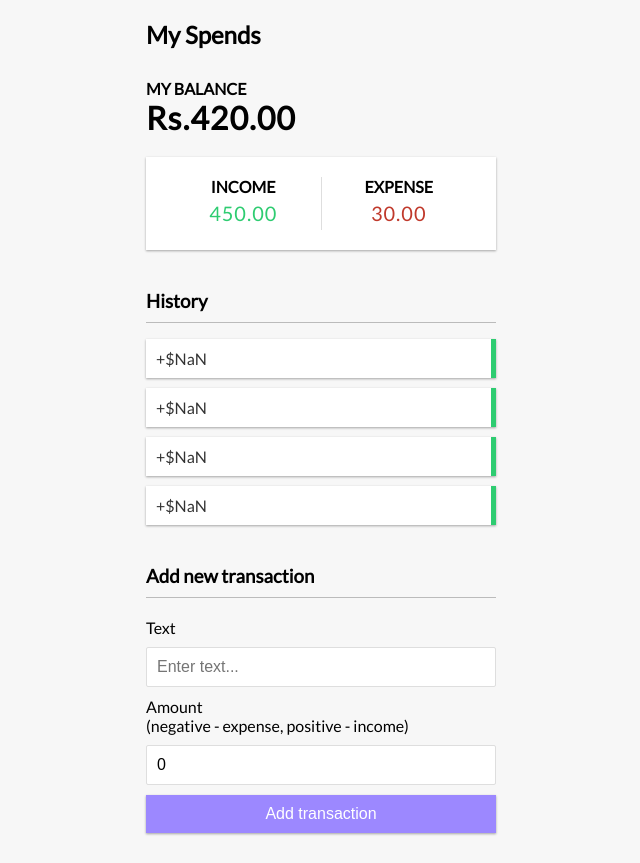
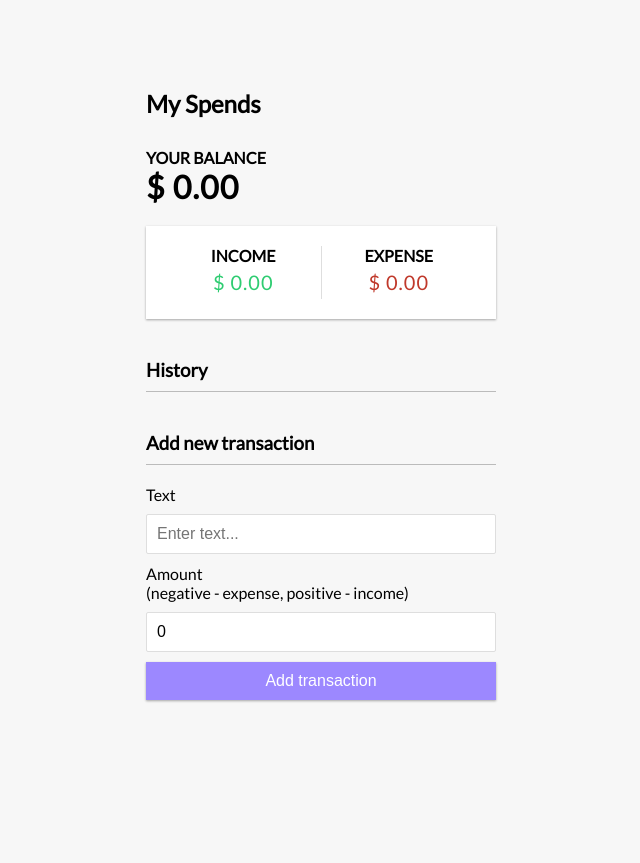
Before and after one commit to imsudiproy/Expense-Tracker, a React (Create React App) app: page / in a window 1280 px wide. Shown: the whole page, without its empty margins (319-959 px from the left). After the commit the page ends 800 px from the top, so only its background shows below. Built offline with nearby package versions, Linux system fonts and the light colour scheme.

Commit message:
Fix all issues (#3)
* fix all issues

Signed-off-by: Sudip Roy <sudiproy1999@gmail.com>

---------

Signed-off-by: Sudip Roy <sudiproy1999@gmail.com>

```diff
--- a/src/App.css
+++ b/src/App.css
@@ -149,3 +149,9 @@ input[type='number'] {
 .list li:hover .delete-btn {
   opacity: 1;
 }
+
+@media (max-width: 320px) {
+  .container {
+    width: 300px;
+  }
+}
--- a/src/components/AddTransaction.js
+++ b/src/components/AddTransaction.js
@@ -1,11 +1,11 @@
 import React, {useState, useContext} from 'react'
-import { GlobalContext } from '../context/GlobalState' ;
+import { GlobalContext } from '../context/GlobalState';
 
 export const AddTransaction = () => {
   const [text, setText] = useState('');
   const [amount, setAmount] = useState(0);
 
-    const { AddTransaction } = useContext(GlobalContext);
+  const { addTransaction } = useContext(GlobalContext);
 
   const onSubmit = e => {
     e.preventDefault();
@@ -16,8 +16,9 @@ export const AddTransaction = () => {
       amount: +amount
     }
 
-      AddTransaction(newTransaction);
+    addTransaction(newTransaction);
   }
+
   return (
     <>
       <h3>Add new transaction</h3>
@@ -38,5 +39,3 @@ export const AddTransaction = () => {
     </>
   )
 }
-
-//export default AddTransaction
--- a/src/components/Balance.js
+++ b/src/components/Balance.js
@@ -1,16 +1,33 @@
-import React, {useContext} from 'react' ;
-import { GlobalContext } from '../context/GlobalState' ;
+import React, { useContext } from 'react';
+import { GlobalContext } from '../context/GlobalState';
+
+//Money formatter function
+function moneyFormatter(num) {
+  let p = num.toFixed(2).split('.');
+  return (
+    '$ ' + (p[0].split('')[0]=== '-' ? '-' : '') +
+    p[0]
+      .split('')
+      .reverse()
+      .reduce(function (acc, num, i, orig) {
+        return num === '-' ? acc : num + (i && !(i % 3) ? ',' : '') + acc;
+      }, '') +
+    '.' +
+    p[1]
+  );
+}
 
 export const Balance = () => {
   const { transactions } = useContext(GlobalContext);
+
   const amounts = transactions.map(transaction => transaction.amount);
-  const total = amounts.reduce((acc, item) => (acc += item), 0).toFixed(2);
+
+  const total = amounts.reduce((acc, item) => (acc += item), 0);
+
   return (
     <>
-        <h4>My Balance</h4>
-        <h1>Rs.{total}</h1>
+      <h4>Your Balance</h4>
+    <h1>{moneyFormatter(total)}</h1>
     </>
   )
 }
-
-//export default Balance
--- a/src/components/Header.js
+++ b/src/components/Header.js
@@ -2,10 +2,8 @@ import React from 'react'
 
 export const Header = () => {
   return (
-    <div>
-        <h2>My Spends</h2>
-    </div>
+    <h2>
+      My Spends
+    </h2>
   )
 }
-
-//export const Header
--- a/src/components/IncomeExpenses.js
+++ b/src/components/IncomeExpenses.js
@@ -1,30 +1,46 @@
-import React, {useContext} from 'react' ;
-import { GlobalContext } from '../context/GlobalState' ;
+import React, { useContext } from 'react';
+import { GlobalContext } from '../context/GlobalState';
+
+//Money formatter function
+function moneyFormatter(num) {
+  let p = num.toFixed(2).split('.');
+  return (
+    '$ ' +
+    p[0]
+      .split('')
+      .reverse()
+      .reduce(function (acc, num, i, orig) {
+        return num === '-' ? acc : num + (i && !(i % 3) ? ',' : '') + acc;
+      }, '') +
+    '.' +
+    p[1]
+  );
+}
 
 export const IncomeExpenses = () => {
   const { transactions } = useContext(GlobalContext);
+
   const amounts = transactions.map(transaction => transaction.amount);
+
   const income = amounts
     .filter(item => item > 0)
-    .reduce((acc, item) => (acc += item), 0)
-    .toFixed(2);
+    .reduce((acc, item) => (acc += item), 0);
 
   const expense = (
     amounts.filter(item => item < 0).reduce((acc, item) => (acc += item), 0) *
     -1
-  ).toFixed(2);
+  );
+
   return (
     <div className="inc-exp-container">
         <div>
           <h4>Income</h4>
-          <p className="money plus">{income}</p>
+  <p className="money plus">{moneyFormatter(income)}</p>
         </div>
         <div>
           <h4>Expense</h4>
-          <p className="money minus">{expense}</p>
+  <p className="money minus">{moneyFormatter(expense)}</p>
         </div>
       </div>
   )
 }
-
-//export default IncomeExpenses
--- a/src/components/Transaction.js
+++ b/src/components/Transaction.js
@@ -1,16 +1,30 @@
 import React, {useContext} from 'react';
-import { GlobalContext } from '../context/GlobalState' ;
+import { GlobalContext } from '../context/GlobalState';
 
-export const Transaction = ({transaction}) => {
-    const { deleteTransaction } = useContext(GlobalContext);
+//Money formatter function
+function moneyFormatter(num) {
+  let p = num.toFixed(2).split('.');
+  return (
+    '$ ' +
+    p[0]
+      .split('')
+      .reverse()
+      .reduce(function (acc, num, i, orig) {
+        return num === '-' ? acc : num + (i && !(i % 3) ? ',' : '') + acc;
+      }, '') +
+    '.' +
+    p[1]
+  );
+}
 
-    const sign = transaction.amount < 0 ? '-' : '+';
+export const Transaction = ({ transaction }) => {
+  const { deleteTransaction } = useContext(GlobalContext);
+
+  const sign = transaction.amount < 0 ? '-' : '+';
+
   return (
     <li className={transaction.amount < 0 ? 'minus' : 'plus'}>
-        {transaction.text} <span>{sign}${Math.abs(transaction.amount)}</span><button
-        onClick={() => deleteTransaction(transaction.id)} className="delete-btn">x</button>
+      {transaction.text} <span>{sign}{moneyFormatter(transaction.amount)}</span><button onClick={() => deleteTransaction(transaction.id)} className="delete-btn">x</button>
     </li>
   )
 }
-
-//export default Transaction
--- a/src/components/TransactionList.js
+++ b/src/components/TransactionList.js
@@ -1,18 +1,17 @@
-import React, {useContext} from 'react'
-import {Transaction} from './Transaction'
-import { GlobalContext } from '../context/GlobalState'
+import React, { useContext } from 'react';
+import { Transaction } from './Transaction';
+
+import { GlobalContext } from '../context/GlobalState';
 
 export const TransactionList = () => {
   const { transactions } = useContext(GlobalContext);
 
   return (
     <>
-    <h3>History</h3>
+      <h3>History</h3>
       <ul className="list">
-        {transactions.map(transaction => (<Transaction key={transaction.id} transaction={transactions} />))}
+        {transactions.map(transaction => (<Transaction key={transaction.id} transaction={transaction} />))}
       </ul>
     </>
   )
 }
-
-//export default TransactionList
--- a/src/context/AppReducer.js
+++ b/src/context/AppReducer.js
@@ -5,7 +5,7 @@ export default (state, action) => {
           ...state,
           transactions: state.transactions.filter(transaction => transaction.id !== action.payload)
         }
-            case 'ADD_TRANSACTION' :
+      case 'ADD_TRANSACTION':
         return {
           ...state,
           transactions: [action.payload, ...state.transactions]
--- a/src/context/GlobalState.js
+++ b/src/context/GlobalState.js
@@ -1,38 +1,34 @@
-import React, {createContext, useReducer} from "react";
-import AppReducer from './AppReducer'
-//Initial state
+import React, { createContext, useReducer } from 'react';
+import AppReducer from './AppReducer';
+
+// Initial state
 const initialState = {
-    transactions: [
-          { id: 1, text: 'Flower', amount: -20 },
-          { id: 2, text: 'Salary', amount: 300 },
-          { id: 3, text: 'Book', amount: -10 },
-          { id: 4, text: 'Camera', amount: 150 }
-        ]
+  transactions: []
 }
 
-//create context
+// Create context
 export const GlobalContext = createContext(initialState);
 
 // Provider component
 export const GlobalProvider = ({ children }) => {
-    const [state, dispatch] = useReducer(AppReducer, initialState)
+  const [state, dispatch] = useReducer(AppReducer, initialState);
 
-    //Actions
+  // Actions
   function deleteTransaction(id) {
     dispatch({
       type: 'DELETE_TRANSACTION',
       payload: id
-        })
+    });
   }
 
   function addTransaction(transaction) {
     dispatch({
       type: 'ADD_TRANSACTION',
       payload: transaction
-        })
+    });
   }
 
-    return(<GlobalContext.Provider value={{
+  return (<GlobalContext.Provider value={{
     transactions: state.transactions,
     deleteTransaction,
     addTransaction
--- a/src/index.js
+++ b/src/index.js
@@ -1,10 +1,5 @@
 import React from 'react';
-import ReactDOM from 'react-dom/client';
+import ReactDOM from 'react-dom';
 import App from './App';
 
-const root = ReactDOM.createRoot(document.getElementById('root'));
-root.render(
-  <React.StrictMode>
-    <App />
-  </React.StrictMode>
-);
+ReactDOM.render(<App />, document.getElementById('root'));
```
Also changed, not shown: src/App.js (+5 -6 lines). Lines whose indentation alone changed are shown as unchanged.
